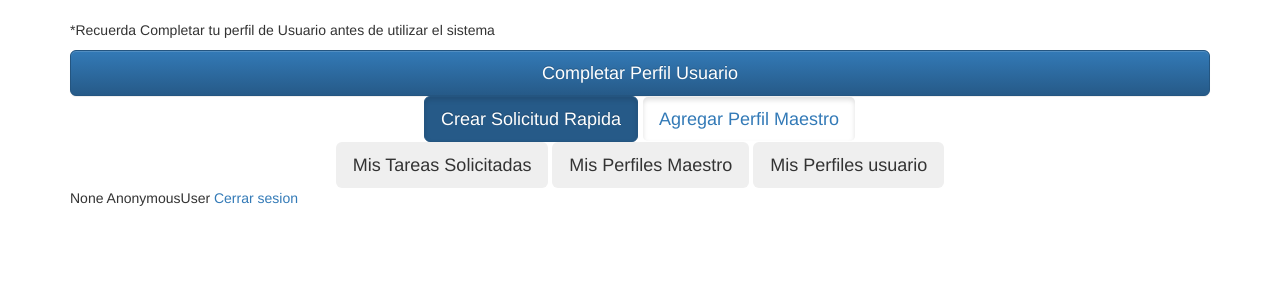
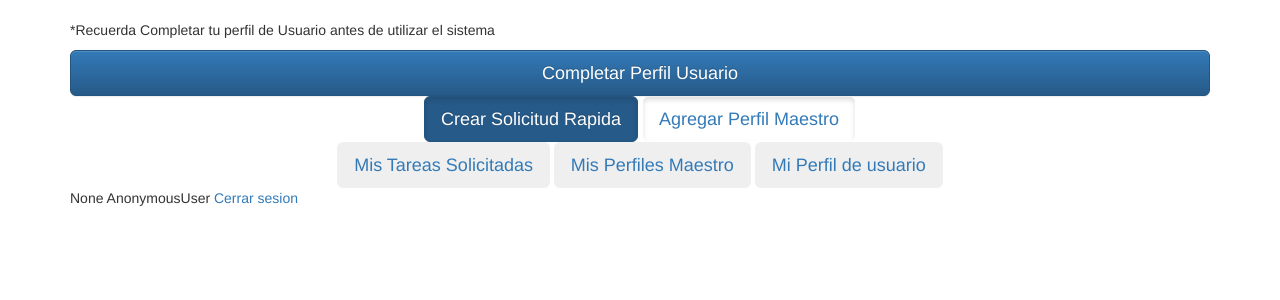
Before and after one commit to SebastianCSilva/quienpodrayudarme, a Django app: template panel_solicitudes/templates/home.html in a window 1280 px wide. Shown: the part 52-352 px from the top of the page. Run offline with Django 3.2, Linux system fonts and the light colour scheme; the template is opened without the code that fills it, so the values that code supplies are empty; some libraries are stand-ins or nearby versions.

```diff
--- a/panel_solicitudes/static/css/base.css
+++ b/panel_solicitudes/static/css/base.css
@@ -88,9 +88,9 @@ h1, h2, h3, h4 {
 }
 
 .content-section {
-    background: #ffffff;
+    background: #EDFEFF;
     padding: 10px 20px;
-    border: 1px solid #dddddd;
+    border: 3px solid #EDFEFF;
     border-radius: 3px;
     margin-bottom: 20px;
-  }
+}
--- a/panel_solicitudes/templates/base.html
+++ b/panel_solicitudes/templates/base.html
@@ -25,7 +25,7 @@
             </ul>
             <ul class="nav navbar-nav navbar-right">
                 {% if user.is_authenticated %}
-                    <li><a href="/mis-usuarios/"><span class="glyphicon glyphicon-user"></span> Perfiles Usuarios</a></li>
+                    <li><a href="/mis-usuarios/"><span class="glyphicon glyphicon-user"></span> Perfil de Usuario</a></li>
                     <li><a href="/mis-solicitudes/"><span class="glyphicon glyphicon-folder-open"></span> Mis Solicitudes</a></li>
                     <li><a href="/mis-maestros/"><span class="glyphicon glyphicon-briefcase"></span> Perfiles Maestros</a></li>
                     <li><a href="/logout"><span class="glyphicon glyphicon-log-out"></span> Salir</a></li>
--- a/panel_solicitudes/templates/home.html
+++ b/panel_solicitudes/templates/home.html
@@ -22,9 +22,9 @@
 
 
         <div>
-            <button type="button" class="btn btn-secondary btn-lg">Mis Tareas Solicitadas</button>
-            <button type="button" class="btn btn-secondary btn-lg">Mis Perfiles Maestro</button>
-            <button type="button" class="btn btn-secondary btn-lg">Mis Perfiles usuario</button>
+            <button type="button" class="btn btn-secondary btn-lg"><a href="/mis-solicitudes/">Mis Tareas Solicitadas</a></button>
+            <button type="button" class="btn btn-secondary btn-lg"><a href="/mis-maestros/">Mis Perfiles Maestro</a></button>
+            <button type="button" class="btn btn-secondary btn-lg"><a href="/mis-usuarios/">Mi Perfil de usuario</a></button>
 
         </div>
     </div>
--- a/panel_solicitudes/views.py
+++ b/panel_solicitudes/views.py
@@ -130,11 +130,12 @@ def maestro_editar(request, pk):
         form = MaestroForm(request.POST, instance=maestro)
         # Con esto obtenemos todos los datos del usuario actual
         mi_usuario = Usuario.objects.get(user=request.user)
+        mi_usuario2 = User.objects.get(id=request.user.id)
         if form.is_valid():
             maestro = form.save(commit=False)
             # Estas lineas de codigo pueden arreglar errores futuros
             maestro.usuario = mi_usuario
-            maestro.author = mi_usuario
+            maestro.author = mi_usuario2
             maestro.created_date = timezone.now()
             maestro.save()
             form.save_m2m()
```
Also changed, not shown: panel_solicitudes/templates/baselogin.html (+10 -0 lines), panel_solicitudes/templates/baseregistro.html (+10 -0 lines), panel_solicitudes/templates/maestro_detalle.html (+10 -4 lines).
